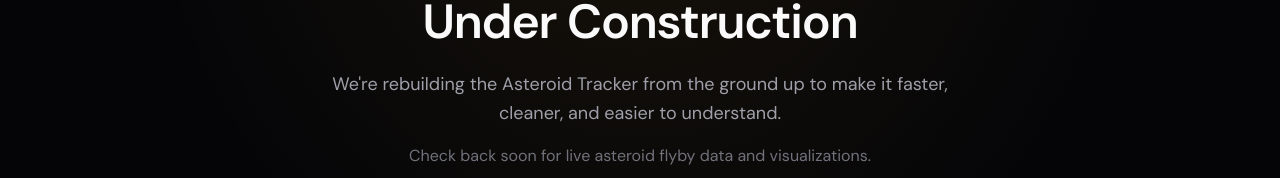
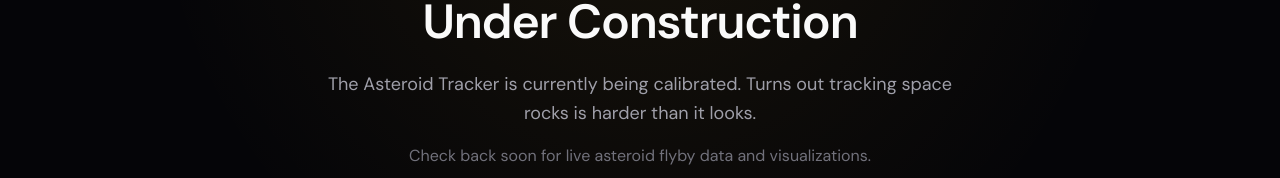
Before and after one commit to CaelJohnson/Cosmos-mk1, a Next.js app: page /asteroids in a window 1280 px wide. Shown: the part 168-346 px from the top of the page. Built offline with nearby package versions, Linux system fonts and the light colour scheme.

Commit message:
Update page.tsx

```diff
--- a/src/app/asteroids/page.tsx
+++ b/src/app/asteroids/page.tsx
@@ -22,8 +22,7 @@ export default function AsteroidsPage() {
         </h1>
 
         <p className="mt-6 max-w-2xl text-lg leading-relaxed text-zinc-400">
-          We're rebuilding the Asteroid Tracker from the ground up to make it
-          faster, cleaner, and easier to understand.
+        The Asteroid Tracker is currently being calibrated. Turns out tracking space rocks is harder than it looks.
         </p>
 
         <p className="mt-4 text-zinc-500">
```
